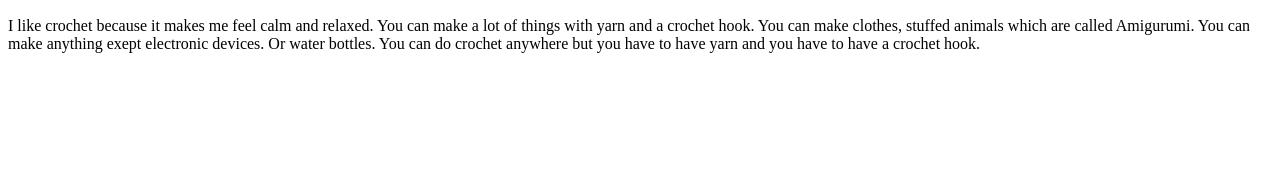
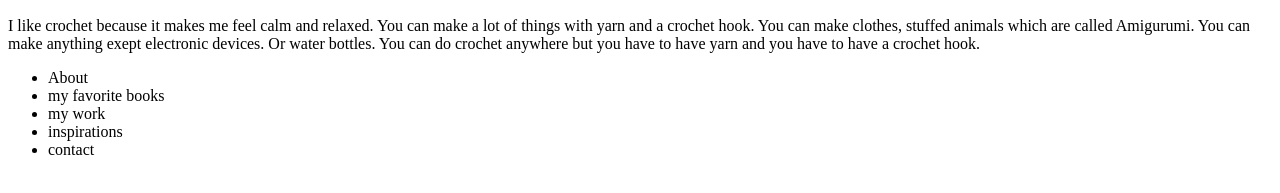
Before and after one commit to codeuser-creator/project-58, a plain HTML site: page index.html in a window 1280 px wide. Shown: the part 333-526 px from the top of the page. Drawn offline with Linux system fonts and the light colour scheme.

Commit message:
Add files via upload

```diff
--- a/index.html
+++ b/index.html
@@ -17,6 +17,13 @@
         <div class="line"></div>
         <p> I like crochet because it makes me feel calm and relaxed. You can make a lot of things with yarn and a crochet hook. You can make clothes, stuffed animals which are called Amigurumi. You can make anything exept electronic devices. Or water bottles. You can do crochet anywhere but you have to have yarn and you have to have a crochet hook. </p>
     </section>
+    <ul>
+        <li class="link">About</li>
+        <li class="link">my favorite books</li>
+        <li class="link">my work</li>
+        <li class="link">inspirations</li>
+        <li class="link">contact</li>
+    </ul>
 </body>
 
 </html>
```
